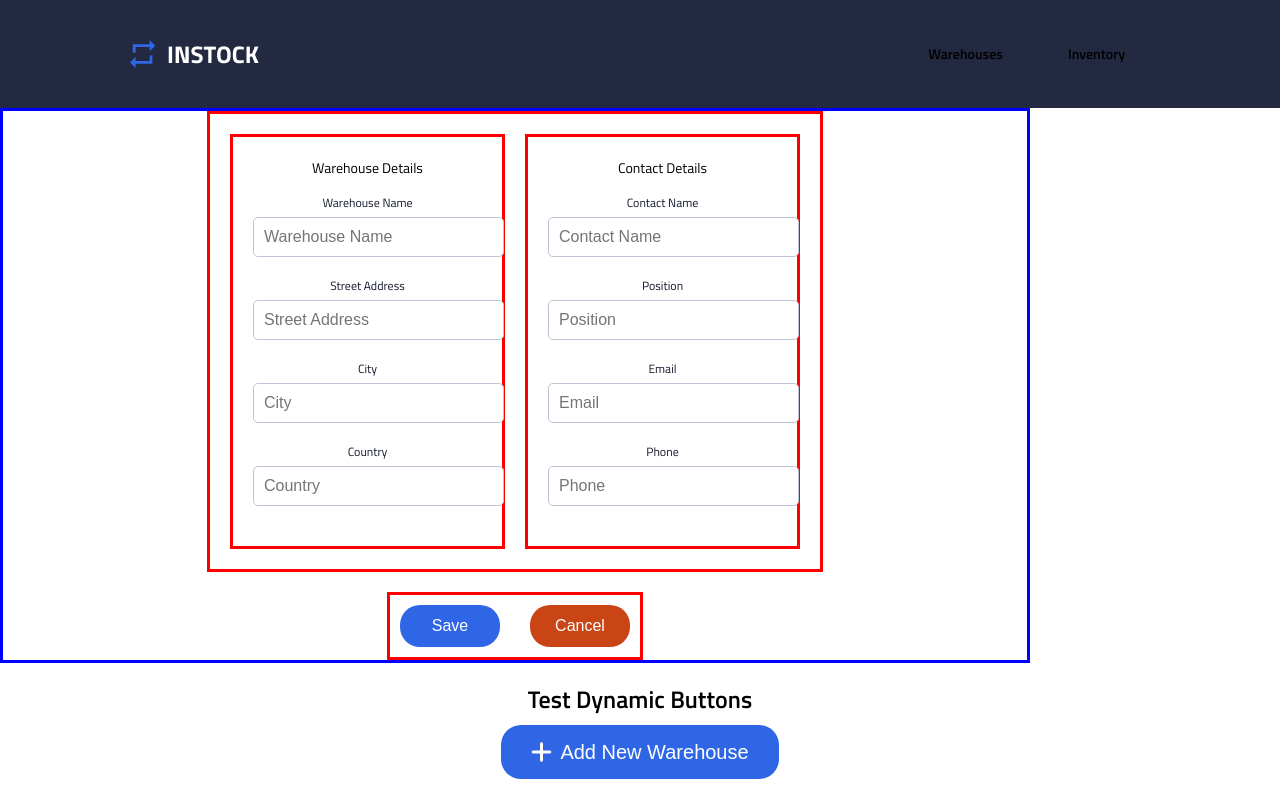
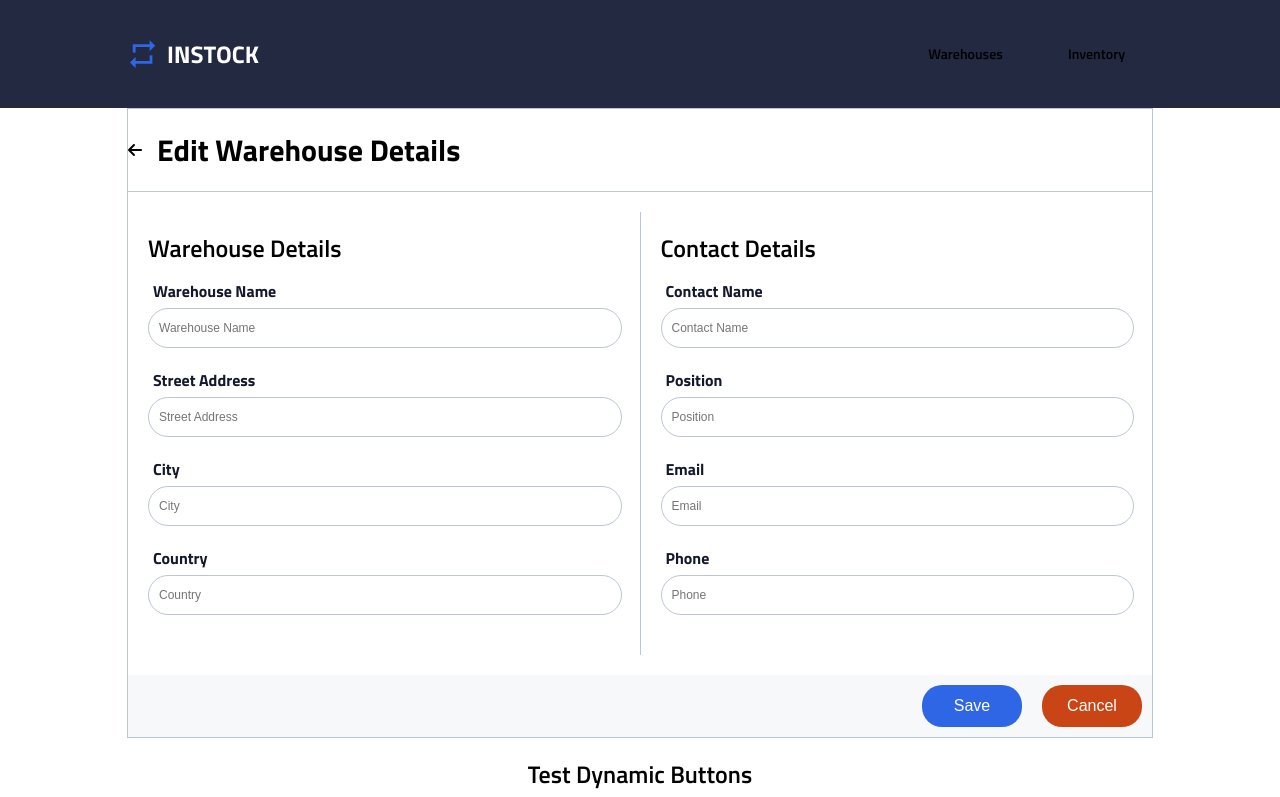
Before and after one commit to davidmaxxxy/instock-client, a React (Create React App) app: page /warehouse/1/edit in a window 1280 px wide. Shown: the top 797 px of the page. Built offline with nearby package versions, Linux system fonts and the light colour scheme.

Commit message:
feature-SPF2-36: Added further changes to the DynamicForm & DynamicFormInput components

```diff
--- a/src/Components/DynamicForm/DynamicForm.jsx
+++ b/src/Components/DynamicForm/DynamicForm.jsx
@@ -2,10 +2,19 @@ import React from "react";
 import "./DynamicForm.scss";
 import DynamicFormInput from "./DynamicFormInput";
 import DynamicButton from "../DynamicButton/DynamicButton";
+import { FontAwesomeIcon } from "@fortawesome/react-fontawesome";
+import { faArrowLeft } from "@fortawesome/free-solid-svg-icons";
 
-const DynamicForm = ({ handleButtonClick }) => {
+const DynamicForm = ({ handleButtonClick, Icon, headerTitle }) => {
   return (
     <div className="dynamic-form">
+      <div className="dynamic-form__header-container">
+        <FontAwesomeIcon
+          icon={faArrowLeft}
+          className="dynamic-form__back-icon"
+        />
+        <h1 className="dynamic-form__header-title">Edit Warehouse Details</h1>
+      </div>
       <div className="dynamic-form__container">
         <div className="dynamic-form__section">
           <h2 className="dynamic-form__section-title">Warehouse Details</h2>
--- a/src/Components/DynamicForm/DynamicForm.scss
+++ b/src/Components/DynamicForm/DynamicForm.scss
@@ -6,50 +6,121 @@
   flex-direction: column;
   align-items: center;
   justify-content: center;
+  width: 100%;
+  border: 1px solid $secondary-color-cloud;
 
   @include tablet {
     width: 80%;
-    border: solid blue;
+    margin: 0 auto;
+  }
+
+  &__header-container {
+    display: flex;
+    align-items: center;
+    justify-content: flex-start;
+    width: 100%;
+    padding: 30px 0;
+    // margin-bottom: 20px;
+    border-bottom: 1px solid $secondary-color-cloud;
+
+    .dynamic-form__back-icon {
+      margin-right: 15px;
+    }
+
+    h1 {
+      font-size: 1.8rem;
+
+      @include tablet {
+        @include fontLarge;
+      }
+    }
   }
 
   &__container {
     display: flex;
     flex-direction: column;
-
-    border: 1px solid $secondary-color-cloud;
+    width: 100%;
+    // border: 1px solid $secondary-color-cloud;
     padding: 20px;
     gap: 20px;
-    border: solid red;
+
+    // border: solid red;
 
     @include tablet {
-      display: flex;
       flex-direction: row;
+      justify-content: space-between;
+      gap: 0;
+      // border-left: 1px solid $secondary-color-cloud;
     }
   }
 
-  // Individual form section
+  // Form section
   &__section {
     flex: 1;
     padding: 20px;
-    border: solid red;
+    // border: solid red;
 
     &-title {
-      @include fontMedium;
       margin-bottom: 15px;
+      text-align: left;
+    }
+
+    &__group {
+      display: flex;
+      flex-direction: column;
+      align-items: flex-start; // Ensure all elements in group are aligned left
+      justify-content: flex-start;
+      width: 100%; // Ensures input takes full width
+      margin-bottom: 15px;
+
+      label {
+        font-size: 1.2rem;
+        font-weight: bold;
+        margin-bottom: 8px;
+        text-align: left;
+        width: 100%; // Makes sure the label is full width for alignment
+      }
+
+      input {
+        font-size: 1rem;
+        padding: 10px;
+        border: 1px solid $secondary-color-cloud;
+        border-radius: 5px;
+        width: 100%; // Ensures input field takes full width
+        text-align: left;
+
+        &::placeholder {
+          font-size: 1rem;
+          color: $secondary-color-slate;
+        }
+      }
+    }
+
+    @include tablet {
+      padding: 20px;
+      border-right: 1px solid $secondary-color-cloud;
+
+      &:last-child {
+        border-right: none;
+      }
     }
   }
 
-  // Button container
   &__button-container {
     display: flex;
+    flex-direction: column;
+    align-items: center;
     justify-content: center;
-    gap: 10px;
-    margin-top: 20px;
+    // gap: 10px;
+    // margin-top: 20px;
+    // width: 100%;
+    // border: solid 1px;
+    background-color: $background-color-grey;
 
     @include tablet {
+      flex-direction: row;
       justify-content: flex-end;
-
-      border: solid red;
+      width: 100%;
     }
   }
 }
--- a/src/Components/DynamicForm/DynamicFormInput.jsx
+++ b/src/Components/DynamicForm/DynamicFormInput.jsx
@@ -4,7 +4,10 @@ import "./DynamicFormInput.scss";
 const DynamicFormInput = ({ title, placeholder, onChange, value }) => {
   return (
     <div className="dynamic-form__group">
-      <label className="dynamic-form__label">{title}</label>
+      <label className="dynamic-form__label">
+        <h3 className="dynamic-form__label-title"></h3>
+        {title}
+      </label>
       <input
         className="dynamic-form__input"
         type="text"
--- a/src/Components/DynamicForm/DynamicFormInput.scss
+++ b/src/Components/DynamicForm/DynamicFormInput.scss
@@ -1,28 +1,35 @@
-@use "../../styles/partials/variables.scss" as vars;
-@use "../../styles/partials/mixin.scss" as mixin;
+@use "../../styles/partials/mixin.scss" as *;
+@use "../../styles/partials/variables.scss" as *;
 
 .dynamic-form {
   &__group {
     margin-bottom: 20px;
+
+    @include tablet {
+      padding-right: 2rem;
+    }
   }
 
   &__label {
-    @include mixin.fontSmall;
     margin-bottom: 5px;
     display: block;
-    color: vars.$primary-color-black; // Prefixed with the 'vars' namespace
+    color: $primary-color-black;
+    text-align: left;
+    margin-left: 0.5rem;
+    font-weight: bold;
   }
 
   &__input {
     width: 100%;
     padding: 10px;
     font-size: 16px;
-    border: 1px solid vars.$secondary-color-cloud; // Ensure the variable is defined in variables.scss
-    border-radius: 5px;
+    border: 1px solid $secondary-color-cloud; // Ensure the variable is defined in variables.scss
+    border-radius: 20px;
     transition: border-color 0.3s ease;
+    @include fontSmall;
 
     &:focus {
-      border-color: vars.$primary-color-indigo; // Prefixed with the 'vars' namespace
+      border-color: $primary-color-indigo; // Prefixed with the 'vars' namespace
       outline: none;
     }
   }
--- a/src/styles/partials/mixin.scss
+++ b/src/styles/partials/mixin.scss
@@ -11,6 +11,18 @@
 @mixin desktop {
   @media screen and (min-width: $desktop-breakpoint) {
     @content;
+  }
+}
+
+@mixin fontLarge {
+  font-size: 1.5rem;
+  line-height: 2rem;
+  font-weight: 700;
+
+  @include tablet {
+    font-size: 3rem;
+    line-height: 2.2rem;
+    font-weight: 700;
   }
 }
 
```
